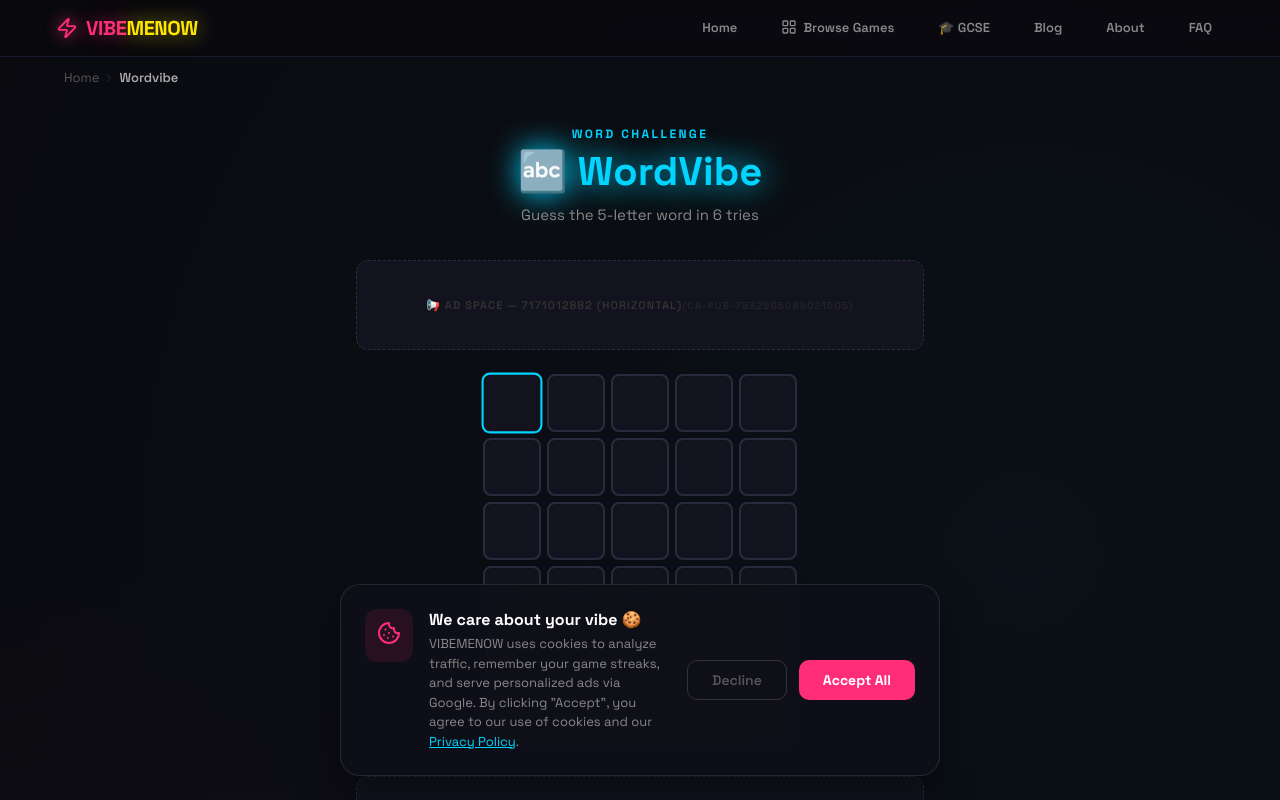
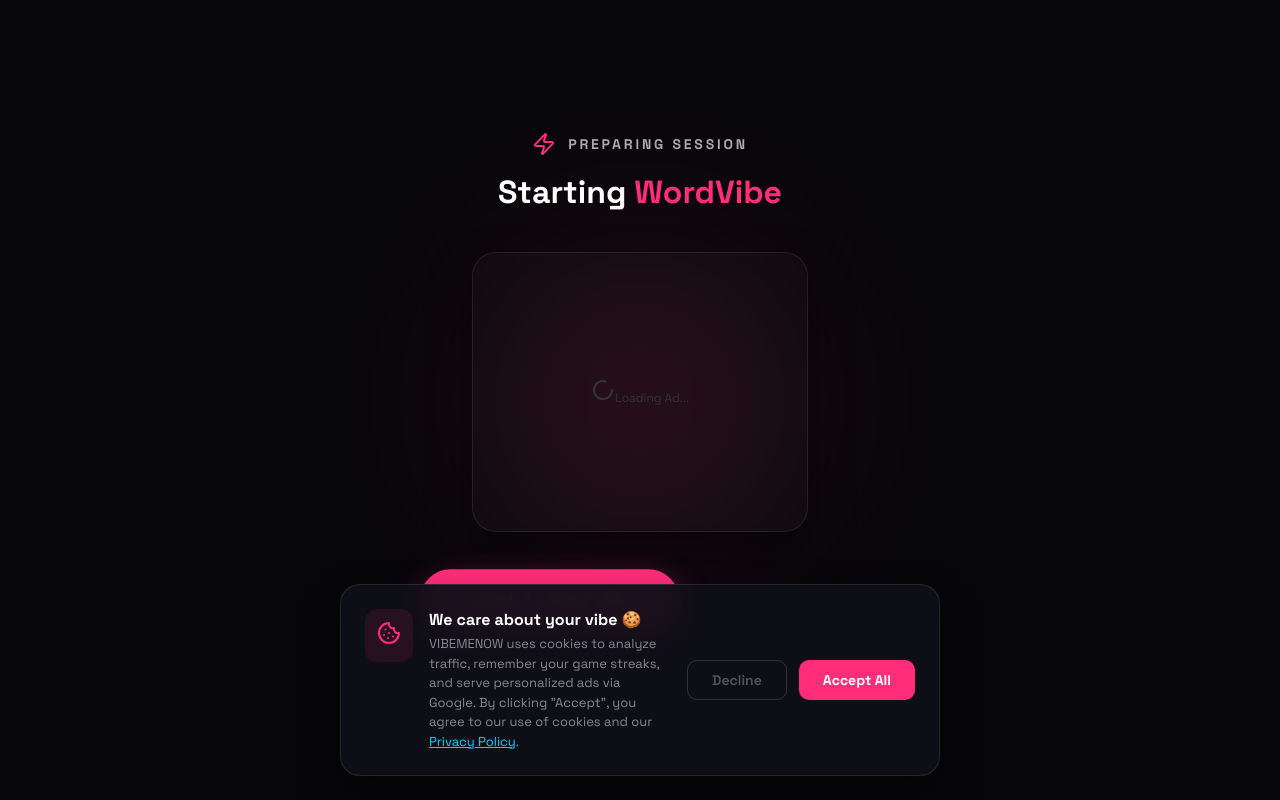
Before and after one commit to Ragskrp/vibe-check-enhanced, a Next.js app: page /wordvibe in a window 1280 px wide. Shown: the top 800 px of the page. Built offline with nearby package versions, Linux system fonts and the light colour scheme.

Commit message:
Implement 5-second PreRollAd gateway for WordVibe, Merge Vibe, and Flappy Vibe

```diff
--- a/app/2048-vibe/page.js
+++ b/app/2048-vibe/page.js
@@ -1,5 +1,5 @@
 import Link from 'next/link';
-import MergeGame from './MergeGame';
+import MergeClient from './MergeClient';
 import AdBanner from '../components/AdBanner';
 
 export const metadata = {title: 'Merge Vibe (2048) | VIBEMENOW',
@@ -26,7 +26,7 @@
         <p style={{ color: '#888', fontSize: 16 }}>Use Arrow Keys (or Swipe on mobile) to merge tiles. Reach 2048 to win!</p>
       </div>
 
-      <MergeGame />
+      <MergeClient />
 
       <article className="seo-guide" style={{ maxWidth: '800px', margin: '64px auto', padding: '0 20px', color: '#ccc', lineHeight: '1.7', fontFamily: 'system-ui, sans-serif' }}>
         <h2 style={{ color: '#ff2d78', fontSize: '2.2em', marginBottom: '24px', fontWeight: 900 }}>Merge Vibe: Mastering the Art of 2048</h2>
--- /dev/null
+++ b/app/components/PreRollAd.js
@@ -0,0 +1,184 @@
+'use client';
+
+import { useState, useEffect } from 'react';
+import { Zap, Play, Loader2 } from 'lucide-react';
+
+/**
+ * PreRollAd Component
+ * Shows a stunning full-screen ad gateway with a countdown before the game starts.
+ *
+ * @param {string} adClient - AdSense Publisher ID
+ * @param {string} adSlot - AdSense Ad Slot ID
+ * @param {number} countdownSeconds - How many seconds to wait
+ * @param {string} gameName - Name of the game being loaded
+ * @param {function} onComplete - Callback when countdown finishes
+ */
+export default function PreRollAd({
+  adClient = "ca-pub-7832965089021505",
+  adSlot = "7171012882",
+  countdownSeconds = 5,
+  gameName = "the game",
+  onComplete
+}) {
+  const [timeLeft, setTimeLeft] = useState(countdownSeconds);
+  const [adLoaded, setAdLoaded] = useState(false);
+
+  useEffect(() => {
+    // Start countdown
+    const timer = setInterval(() => {
+      setTimeLeft((prev) => {
+        if (prev <= 1) {
+          clearInterval(timer);
+          return 0;
+        }
+        return prev - 1;
+      });
+    }, 1000);
+
+    // Load AdSense
+    try {
+      if (typeof window !== 'undefined' && window.adsbygoogle) {
+        window.adsbygoogle.push({});
+        setAdLoaded(true);
+      }
+    } catch (e) {
+      console.warn("AdSense push failed in PreRoll", e);
+    }
+
+    return () => clearInterval(timer);
+  }, []);
+
+  const handleStart = () => {
+    if (timeLeft === 0) {
+      onComplete();
+    }
+  };
+
+  return (
+    <div
+      style={{
+        position: 'fixed',
+        inset: 0,
+        zIndex: 9999,
+        background: '#07070a',
+        display: 'flex',
+        flexDirection: 'column',
+        alignItems: 'center',
+        justifyContent: 'center',
+        padding: '20px',
+        animation: 'fade-in 0.5s ease-out'
+      }}
+    >
+      {/* Background Glow */}
+      <div style={{
+        position: 'absolute',
+        top: '50%',
+        left: '50%',
+        transform: 'translate(-50%, -50%)',
+        width: '300px',
+        height: '300px',
+        background: 'rgba(255, 45, 120, 0.15)',
+        filter: 'blur(100px)',
+        borderRadius: '50%',
+        zIndex: -1
+      }} />
+
+      {/* Header Info */}
+      <div style={{ textAlign: 'center', marginBottom: '40px' }}>
+        <div style={{ display: 'flex', alignItems: 'center', justifyContent: 'center', gap: '12px', marginBottom: '16px' }}>
+          <Zap size={24} color="#ff2d78" />
+          <span style={{ color: '#aaa', fontSize: '14px', fontWeight: 700, letterSpacing: '0.2em', textTransform: 'uppercase' }}>
+            Preparing Session
+          </span>
+        </div>
+        <h1 style={{ fontSize: '32px', fontWeight: 900, color: '#fff', margin: 0 }}>
+          Starting <span style={{ color: '#ff2d78' }}>{gameName}</span>
+        </h1>
+      </div>
+
+      {/* Ad Container */}
+      <div
+        style={{
+          width: '100%',
+          maxWidth: '336px', // Standard Large Rectangle
+          minHeight: '280px',
+          background: 'rgba(255,255,255,0.02)',
+          border: '1px solid rgba(255,255,255,0.08)',
+          borderRadius: '24px',
+          display: 'flex',
+          alignItems: 'center',
+          justifyContent: 'center',
+          position: 'relative',
+          overflow: 'hidden',
+          marginBottom: '40px',
+          boxShadow: '0 20px 40px rgba(0,0,0,0.5)'
+        }}
+      >
+        {!adLoaded && (
+          <div style={{ position: 'absolute', color: '#333', fontSize: '12px', textAlign: 'center' }}>
+            <Loader2 className="animate-spin" size={24} style={{ marginBottom: '8px', margin: '0 auto' }} />
+            Loading Ad...
+          </div>
+        )}
+        <ins
+          className="adsbygoogle"
+          style={{ display: 'block', width: '300px', height: '250px' }}
+          data-ad-client={adClient}
+          data-ad-slot={adSlot}
+        />
+      </div>
+
+      {/* Action Area */}
+      <div style={{ textAlign: 'center' }}>
+        <button
+          onClick={handleStart}
+          disabled={timeLeft > 0}
+          style={{
+            padding: '16px 48px',
+            borderRadius: '999px',
+            background: timeLeft === 0 ? 'var(--primary)' : 'rgba(255,255,255,0.05)',
+            color: timeLeft === 0 ? '#fff' : '#555',
+            fontSize: '18px',
+            fontWeight: 800,
+            border: 'none',
+            cursor: timeLeft === 0 ? 'pointer' : 'not-allowed',
+            transition: 'all 0.3s cubic-bezier(0.4, 0, 0.2, 1)',
+            display: 'flex',
+            alignItems: 'center',
+            gap: '12px',
+            transform: timeLeft === 0 ? 'scale(1.1)' : 'scale(1)',
+            boxShadow: timeLeft === 0 ? '0 10px 30px rgba(255, 45, 120, 0.4)' : 'none'
+          }}
+        >
+          {timeLeft > 0 ? (
+            <>
+              Next in {timeLeft}s...
+            </>
+          ) : (
+            <>
+              Click to Play <Play size={20} fill="currentColor" />
+            </>
+          )}
+        </button>
+
+        <p style={{ marginTop: '24px', color: '#444', fontSize: '13px' }}>
+          Ads support our independent game collection. Thanks for playing!
+        </p>
+      </div>
+
+      <style jsx>{`
+        @keyframes fade-in {
+          from { opacity: 0; }
+          to { opacity: 1; }
+        }
+        .animate-spin {
+          animation: spin 1s linear infinite;
+        }
+        @keyframes spin {
+          from { transform: rotate(0deg); }
+          to { transform: rotate(360deg); }
+        }
+      `}</style>
+    </div>
+  );
+}
--- a/app/flappy-vibe/page.js
+++ b/app/flappy-vibe/page.js
@@ -1,6 +1,6 @@
 import Link from 'next/link';
 import AdBanner from '../components/AdBanner';
-import FlappyGame from './FlappyGame';
+import FlappyClient from './FlappyClient';
 
 export const metadata = {
   title: 'Flappy Vibe | VIBEMENOW',
@@ -27,7 +27,7 @@
         <p style={{ color: '#888', fontSize: 16 }}>Tap, click, or press Space to fly. Avoid the pipes and stay alive.</p>
       </div>
 
-      <FlappyGame />
+      <FlappyClient />
 
       <article
         className="seo-guide"
--- /dev/null
+++ b/app/wordvibe/WordVibeClient.js
@@ -0,0 +1,24 @@
+'use client';
+
+import { useState } from 'react';
+import PreRollAd from '../components/PreRollAd';
+import WordVibeGame from './WordVibeGame';
+
+export default function WordVibeClient() {
+  const [gameReady, setGameReady] = useState(false);
+
+  return (
+    <>
+      {!gameReady && (
+        <PreRollAd
+          adClient="ca-pub-7832965089021505"
+          adSlot="7171012882"
+          countdownSeconds={5}
+          gameName="WordVibe"
+          onComplete={() => setGameReady(true)}
+        />
+      )}
+      {gameReady && <WordVibeGame />}
+    </>
+  );
+}
--- a/app/wordvibe/page.js
+++ b/app/wordvibe/page.js
@@ -1,5 +1,5 @@
 import Link from 'next/link';
-import WordVibeGame from './WordVibeGame';
+import WordVibeClient from './WordVibeClient';
 
 export const metadata = {
   title: 'WordVibe | 5-Letter Word Game',
@@ -17,7 +17,7 @@
 export default function WordVibePage() {
   return (
     <>
-      <WordVibeGame />
+      <WordVibeClient />
       <article
         className="seo-guide"
         style={{
```
Also changed, not shown: app/2048-vibe/MergeClient.js (added, +24 -0 lines), app/flappy-vibe/FlappyClient.js (added, +24 -0 lines).
